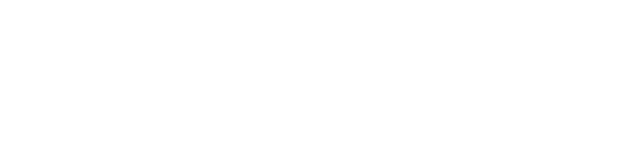
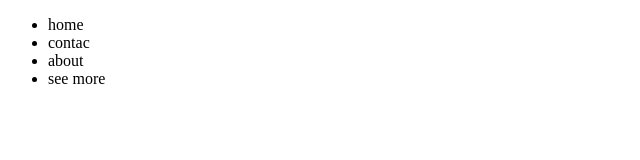
Before and after one commit to AbdulrahmanAlsanaani/exam-project, a plain HTML site: page index.html in a window 1280 px wide. Shown: the whole page, without its empty margins (0-640 px from the left). Drawn offline with Linux system fonts and the light colour scheme.

Commit message:
add to index file in header branch

```diff
--- a/index.html
+++ b/index.html
@@ -8,6 +8,14 @@
     <title>home</title>
 </head>
 <body>
+    <nav>
+        <ul>
+            <li>home</li>
+            <li>contac</li>
+            <li>about</li>
+            <li>see more</li>
+        </ul>
+    </nav>
     <h1></h1>
 
     <script src="./js/app.js"></script>
```
